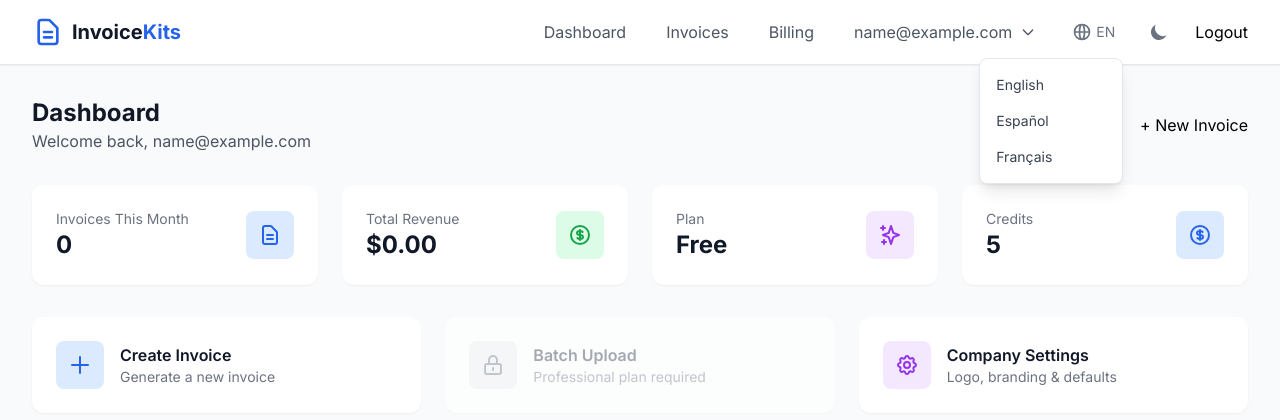
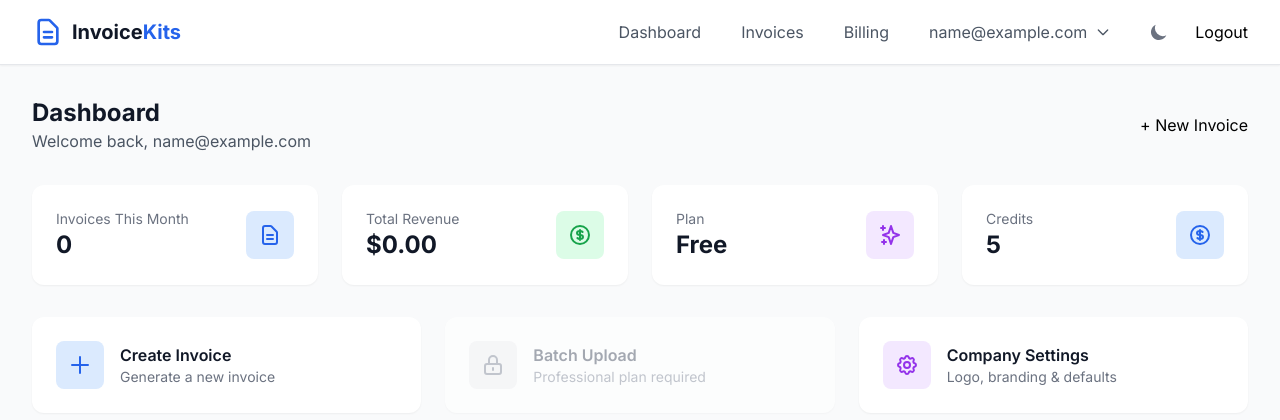
Before and after one commit to ryanpate/invoice-generator, a Django app: page /dashboard/ in a window 1280 px wide. Shown: the top 420 px of the page. Run offline with Django 4.2, Linux system fonts and the light colour scheme; the visitor is signed in with stand-in values (Sample User, id 1); data that the repository does not hold is empty; parts of the project's set-up code (start-up, migrations or seed data) failed here and were passed over; some libraries are stand-ins or nearby versions.

Commit message:
Fix language switcher: remove from authenticated pages, fix URL logic for public pages
- Authenticated users (dashboard, invoices, billing) don't have i18n URL
  prefixes, so language switcher is removed from those pages
- Fixed broken URL construction for public pages that was creating malformed
  URLs like /esshboard/ instead of /es/dashboard/
- Corrected slice logic to properly strip/add language prefixes when switching
  between English (/), Spanish (/es/), and French (/fr/)

Co-Authored-By: Claude Opus 4.5 <noreply@anthropic.com>

```diff
--- a/templates/base.html
+++ b/templates/base.html
@@ -92,7 +92,12 @@
     <!-- HTMX -->
     <script src="https://unpkg.com/htmx.org@1.9.10"></script>
 
+    <!-- Alpine.js for dropdowns -->
+    <script defer src="https://unpkg.com/alpinejs@3.x.x/dist/cdn.min.js"></script>
+
     <style>
+        /* Hide Alpine.js elements until loaded */
+        [x-cloak] { display: none !important; }
         body { font-family: 'Inter', sans-serif; }
         .form-input {
             @apply w-full px-4 py-2 border border-gray-300 rounded-lg focus:ring-2 focus:ring-primary-500 focus:border-primary-500 outline-none transition;
@@ -173,20 +178,7 @@
                                 </svg>
                             </button>
                         </div>
-                        <!-- Language Switcher -->
-                        <div class="relative" x-data="{ open: false }">
-                            <button @click="open = !open" class="flex items-center text-gray-500 dark:text-gray-400 hover:bg-gray-100 dark:hover:bg-gray-700 rounded-lg px-2 py-2 transition-colors" title="{% trans 'Change language' %}">
-                                <svg class="w-5 h-5 mr-1" fill="none" stroke="currentColor" viewBox="0 0 24 24">
-                                    <path stroke-linecap="round" stroke-linejoin="round" stroke-width="2" d="M21 12a9 9 0 01-9 9m9-9a9 9 0 00-9-9m9 9H3m9 9a9 9 0 01-9-9m9 9c1.657 0 3-4.03 3-9s-1.343-9-3-9m0 18c-1.657 0-3-4.03-3-9s1.343-9 3-9m-9 9a9 9 0 019-9"></path>
-                                </svg>
-                                <span class="uppercase text-sm">{{ LANGUAGE_CODE|default:'en' }}</span>
-                            </button>
-                            <div x-show="open" @click.away="open = false" x-cloak class="absolute right-0 mt-2 w-36 bg-white dark:bg-gray-800 rounded-lg shadow-lg py-2 z-50 border border-gray-200 dark:border-gray-700">
-                                <a href="{% if LANGUAGE_CODE != 'en' %}{{ request.path|slice:'3:' }}{% else %}{{ request.path }}{% endif %}" class="block px-4 py-2 text-sm text-gray-700 dark:text-gray-300 hover:bg-gray-100 dark:hover:bg-gray-700 {% if LANGUAGE_CODE == 'en' %}font-bold bg-gray-50 dark:bg-gray-700{% endif %}">English</a>
-                                <a href="/es{{ request.path|slice:'3:' }}{% if LANGUAGE_CODE == 'en' %}{{ request.path }}{% endif %}" class="block px-4 py-2 text-sm text-gray-700 dark:text-gray-300 hover:bg-gray-100 dark:hover:bg-gray-700 {% if LANGUAGE_CODE == 'es' %}font-bold bg-gray-50 dark:bg-gray-700{% endif %}">Español</a>
-                                <a href="/fr{{ request.path|slice:'3:' }}{% if LANGUAGE_CODE == 'en' %}{{ request.path }}{% endif %}" class="block px-4 py-2 text-sm text-gray-700 dark:text-gray-300 hover:bg-gray-100 dark:hover:bg-gray-700 {% if LANGUAGE_CODE == 'fr' %}font-bold bg-gray-50 dark:bg-gray-700{% endif %}">Français</a>
-                            </div>
-                        </div>
+                        <!-- Language Switcher - Hidden for authenticated users (dashboard pages are English-only) -->
                         <!-- Theme Toggle -->
                         <button id="theme-toggle" type="button" class="text-gray-500 dark:text-gray-400 hover:bg-gray-100 dark:hover:bg-gray-700 rounded-lg p-2.5 transition-colors" title="Toggle dark/light mode">
                             <!-- Sun icon (shown in dark mode) -->
@@ -211,9 +203,12 @@
                                 <span class="uppercase text-sm">{{ LANGUAGE_CODE|default:'en' }}</span>
                             </button>
                             <div x-show="open" @click.away="open = false" x-cloak class="absolute right-0 mt-2 w-36 bg-white dark:bg-gray-800 rounded-lg shadow-lg py-2 z-50 border border-gray-200 dark:border-gray-700">
-                                <a href="{% if LANGUAGE_CODE != 'en' %}{{ request.path|slice:'3:' }}{% else %}{{ request.path }}{% endif %}" class="block px-4 py-2 text-sm text-gray-700 dark:text-gray-300 hover:bg-gray-100 dark:hover:bg-gray-700 {% if LANGUAGE_CODE == 'en' %}font-bold bg-gray-50 dark:bg-gray-700{% endif %}">English</a>
-                                <a href="/es{{ request.path|slice:'3:' }}{% if LANGUAGE_CODE == 'en' %}{{ request.path }}{% endif %}" class="block px-4 py-2 text-sm text-gray-700 dark:text-gray-300 hover:bg-gray-100 dark:hover:bg-gray-700 {% if LANGUAGE_CODE == 'es' %}font-bold bg-gray-50 dark:bg-gray-700{% endif %}">Español</a>
-                                <a href="/fr{{ request.path|slice:'3:' }}{% if LANGUAGE_CODE == 'en' %}{{ request.path }}{% endif %}" class="block px-4 py-2 text-sm text-gray-700 dark:text-gray-300 hover:bg-gray-100 dark:hover:bg-gray-700 {% if LANGUAGE_CODE == 'fr' %}font-bold bg-gray-50 dark:bg-gray-700{% endif %}">Français</a>
+                                <!-- English: strip language prefix if present -->
+                                <a href="{% if LANGUAGE_CODE == 'en' %}{{ request.path }}{% else %}{{ request.path|slice:'3:' }}{% endif %}" class="block px-4 py-2 text-sm text-gray-700 dark:text-gray-300 hover:bg-gray-100 dark:hover:bg-gray-700 {% if LANGUAGE_CODE == 'en' %}font-bold bg-gray-50 dark:bg-gray-700{% endif %}">English</a>
+                                <!-- Spanish: add /es prefix, strip existing prefix if switching from another language -->
+                                <a href="{% if LANGUAGE_CODE == 'en' %}/es{{ request.path }}{% elif LANGUAGE_CODE == 'es' %}{{ request.path }}{% else %}/es{{ request.path|slice:'3:' }}{% endif %}" class="block px-4 py-2 text-sm text-gray-700 dark:text-gray-300 hover:bg-gray-100 dark:hover:bg-gray-700 {% if LANGUAGE_CODE == 'es' %}font-bold bg-gray-50 dark:bg-gray-700{% endif %}">Español</a>
+                                <!-- French: add /fr prefix, strip existing prefix if switching from another language -->
+                                <a href="{% if LANGUAGE_CODE == 'en' %}/fr{{ request.path }}{% elif LANGUAGE_CODE == 'fr' %}{{ request.path }}{% else %}/fr{{ request.path|slice:'3:' }}{% endif %}" class="block px-4 py-2 text-sm text-gray-700 dark:text-gray-300 hover:bg-gray-100 dark:hover:bg-gray-700 {% if LANGUAGE_CODE == 'fr' %}font-bold bg-gray-50 dark:bg-gray-700{% endif %}">Français</a>
                             </div>
                         </div>
                         <!-- Theme Toggle (for non-authenticated users) -->
```
